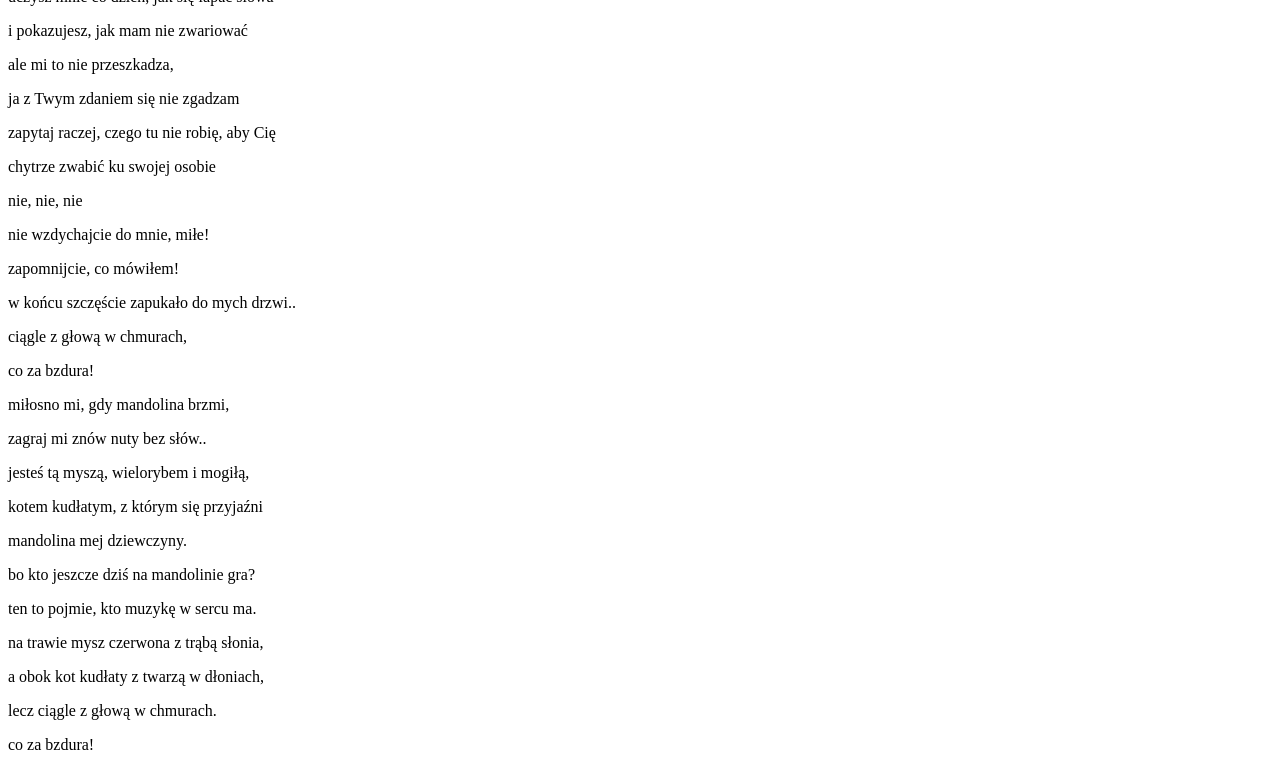
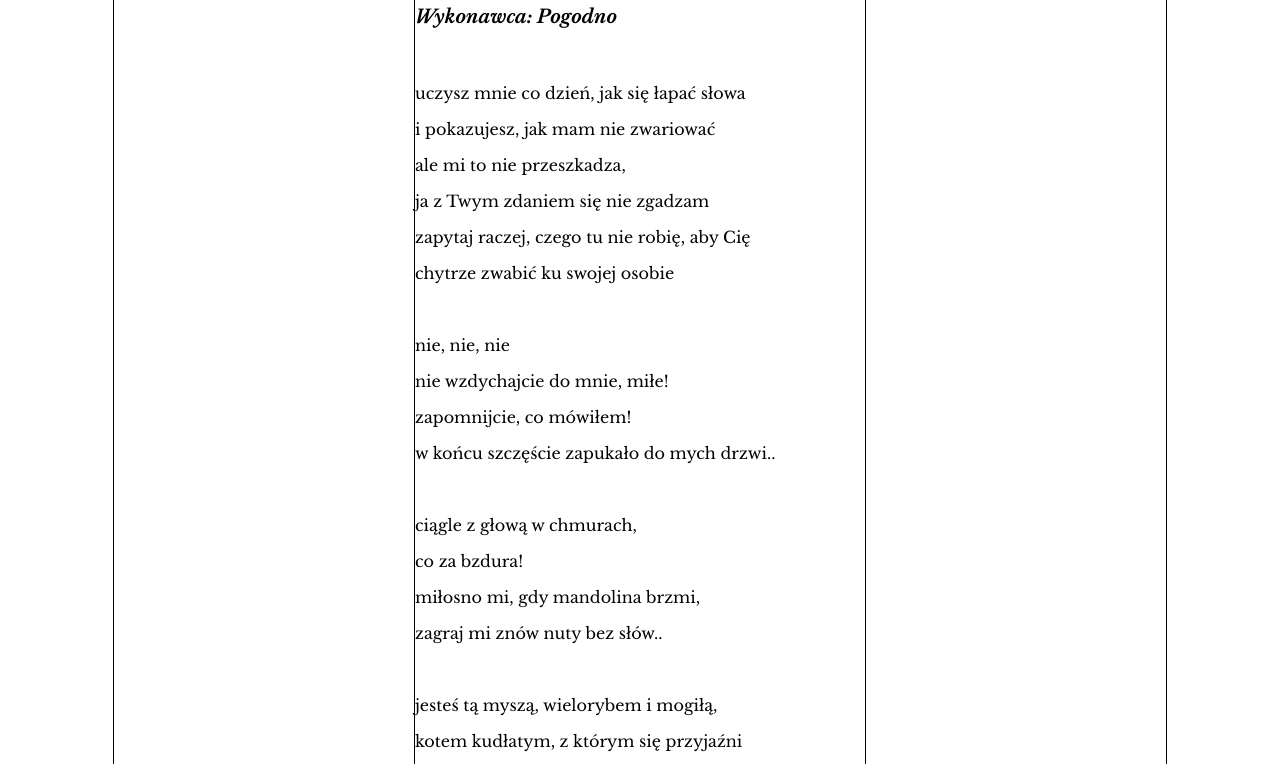
Before and after one commit to Trytytek/Git-tutorial-2, a plain HTML site: page index.html in a window 1280 px wide. Shown: the part 92-856 px from the top of the page. Drawn offline with nearby package versions, Linux system fonts and the light colour scheme; a web font is replaced by a local one.

Commit message:
Add html links, css styles

```diff
--- a/index.html
+++ b/index.html
@@ -1,29 +1,47 @@
 <!DOCTYPE html>
 <html lang="pl">
     <head>
+        <link rel="preconnect" href="https://fonts.googleapis.com">
+        <link rel="preconnect" href="https://fonts.gstatic.com" crossorigin>
+        <link href="https://fonts.googleapis.com/css2?family=Libre+Baskerville:ital,wght@0,400..700;1,400..700&family=Ranchers&display=swap" rel="stylesheet">
+        <link rel="stylesheet" href="style.css">
         <meta charset="UTF-8">
         <meta name="viewport" content="width=device-width, initial-scale=1.0">
         <title>learning-git-2</title>
     </head>
     <body>
+        <section>
+            <div class="container">
+                <div class="header">
                     <h1>Piosenka o śmiesznym tytule</h1>
+                    <h3>Wykonawca: Pogodno</h3>
+                </div>
+
+
+                <div class="verse">
                     <p>uczysz mnie co dzień, jak się łapać słowa</p>
                     <p>i pokazujesz, jak mam nie zwariować</p>
                     <p>ale mi to nie przeszkadza,</p>
                     <p>ja z Twym zdaniem się nie zgadzam</p>
                     <p>zapytaj raczej, czego tu nie robię, aby Cię</p>
                     <p>chytrze zwabić ku swojej osobie</p>
+                </div>
 
+                <div class="verse">
                     <p>nie, nie, nie</p>
                     <p>nie wzdychajcie do mnie, miłe!</p>
                     <p>zapomnijcie, co mówiłem!</p>
                     <p>w końcu szczęście zapukało do mych drzwi..</p>
+                </div>
 
+                <div class="verse">
                     <p>ciągle z głową w chmurach,</p>
                     <p>co za bzdura!</p>
                     <p>miłosno mi, gdy mandolina brzmi,</p>
                     <p>zagraj mi znów nuty bez słów..</p>
+                </div>
 
+                <div class="verse">
                     <p>jesteś tą myszą, wielorybem i mogiłą,</p>
                     <p>kotem kudłatym, z którym się przyjaźni</p>
                     <p>mandolina mej dziewczyny.</p>
@@ -35,12 +53,16 @@
                     <p>co za bzdura!</p>
                     <p>miłosno mi, gdy mandolina brzmi,</p>
                     <p>zagraj mi znów nuty bez słów..</p>
+                </div>
 
+                <div class="verse">
                     <p>lecz ciągle z głową w chmurach,</p>
                     <p>co za bzdura!</p>
                     <p>miłosno mi, gdy mandolina brzmi,</p>
                     <p>zagraj mi znów nuty bez słów..</p>
+                </div>
 
+                <div class="verse">
                     <p>niech pianina i gitary</p>
                     <p>wiodą dalej swoje swary,</p>
                     <p>gra tak pięknie, że brunetkom ciekną łzy!</p>
@@ -49,11 +71,16 @@
                     <p>zakochałem się po uszy! zakochałem się,</p>
                     <p>zakochałem się po uszy, zakochałem!</p>
                     <p>(dalej w tle)</p>
+                </div>
 
+                <div class="verse">
                     <p>ciągle z głową w chmurach,</p>
                     <p>co za bzdura!</p>
                     <p>miłosno mi, gdy mandolina brzmi,</p>
                     <p>zagraj mi znów nuty bez słów.. /x3</p>
+                </div>
+            </div>
+        </section>
 
     </body>
 </html>
--- a/style.css
+++ b/style.css
@@ -0,0 +1,29 @@
+section {
+    margin: 0 auto;
+    padding: 20px;
+    border: 1px solid black;
+    width: 80%;
+}
+/*jak ustawić tekst w flexie równo na środku?*/
+.container {
+    border: 1px solid black;
+    max-width: 450px;
+    margin: 0 auto;
+    display:flex;
+    flex-direction: column;
+}
+/*jak ustawić tekst w flexie równo na środku?*/
+.header h3 {
+    font-family: libre baskerville;
+    font-style: italic;
+}
+.header h1{
+    font-family: 'ranchers';
+}
+
+.verse{
+    font-family: libre baskerville;
+    margin-top: 20px;
+    display:flex
+    justify-content: flex-start;;
+}
```
Lines whose indentation alone changed are shown as unchanged.
